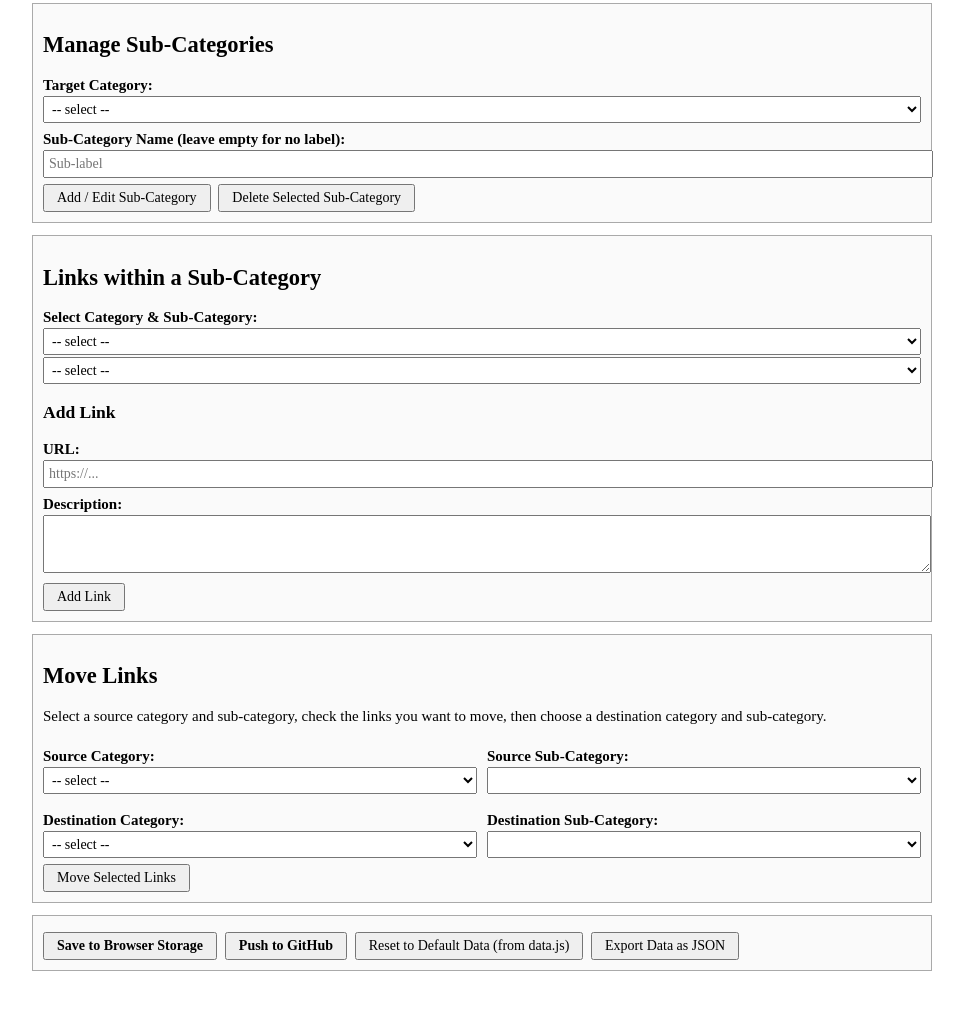
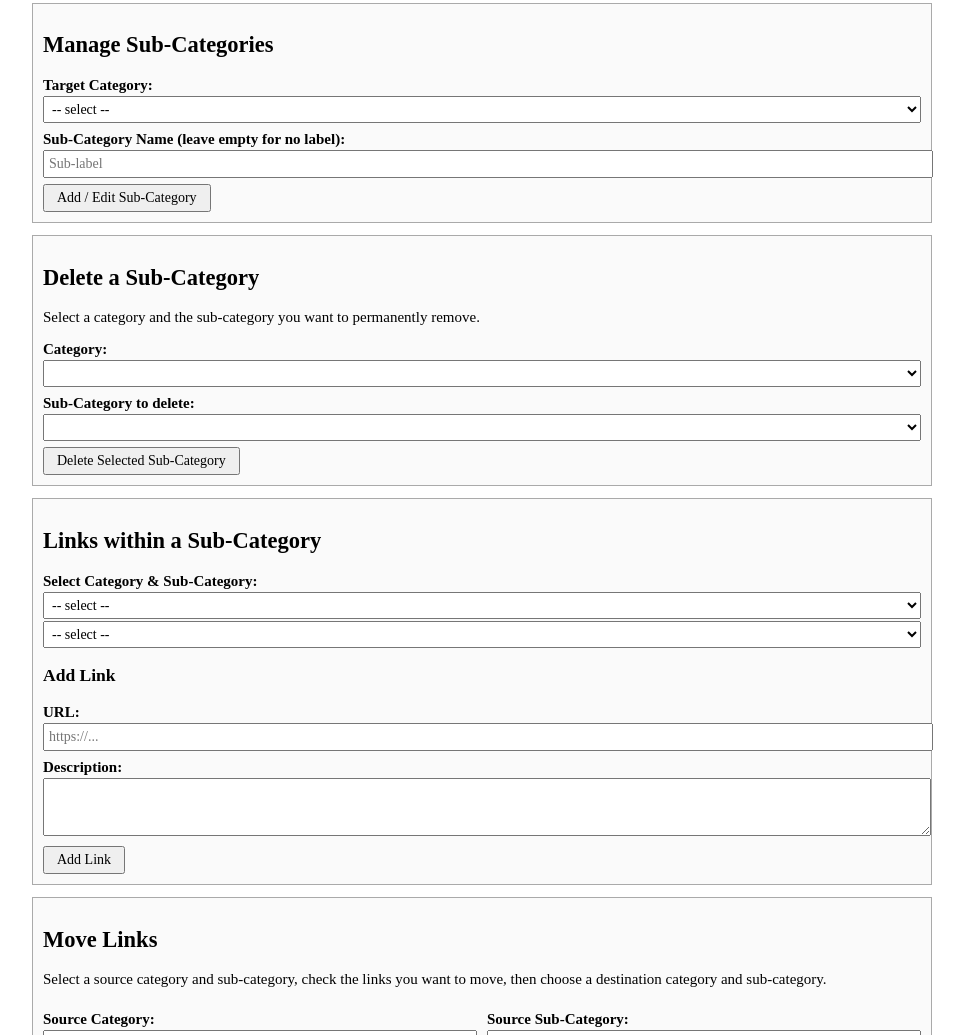
Before and after one commit to druvx13/sanskrit-web-resources, a plain HTML site: page admin.html in a window 1280 px wide. Shown: the part 820-1855 px from the top of the page, without its empty margins (158-1122 px from the left). Before the commit the page ends 1811 px from the top, so only its background shows below. Drawn offline with Linux system fonts and the light colour scheme.

Commit message:
Update admin.html

```diff
--- a/admin.html
+++ b/admin.html
@@ -117,7 +117,19 @@
             <input type="text" id="new-sub-name" placeholder="Sub‑label">
         </label>
         <button id="add-sub-btn">Add / Edit Sub‑Category</button>
-        <button id="delete-sub-btn">Delete Selected Sub‑Category</button>
+    </div>
+
+    <!-- ✨ NEW dedicated deletion section -->
+    <div class="editor-section">
+        <h2>Delete a Sub‑Category</h2>
+        <p>Select a category and the sub‑category you want to permanently remove.</p>
+        <label>Category:
+            <select id="del-sub-cat-select"></select>
+        </label>
+        <label>Sub‑Category to delete:
+            <select id="del-sub-select"></select>
+        </label>
+        <button id="del-sub-btn">Delete Selected Sub‑Category</button>
     </div>
 
     <div class="editor-section">
@@ -135,7 +147,6 @@
         </div>
     </div>
 
-    <!-- NEW MOVE LINKS SECTION -->
     <div class="editor-section">
         <h2>Move Links</h2>
         <p>Select a source category and sub‑category, check the links you want to move, then choose a destination category and sub‑category.</p>
```
